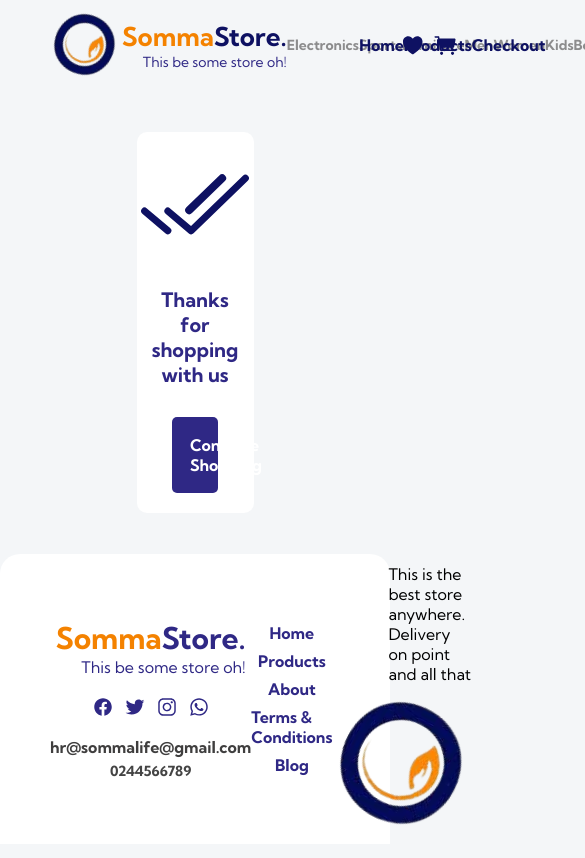
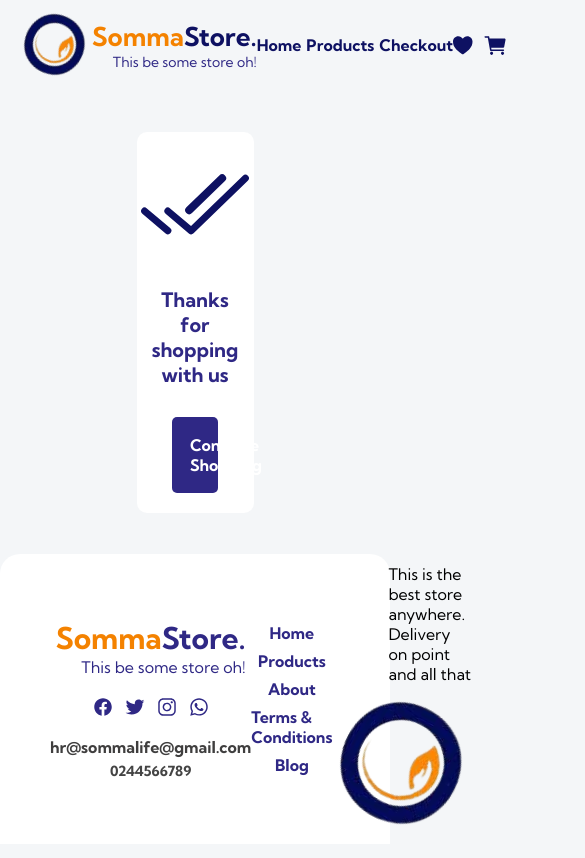
Before and after one commit to mambachristophersteven/frontend-intern-assessment, a React (Vite) app: page /success in a window 390 px wide. Shown: the top 858 px of the page, 585 px wide, since content can reach past the window. Built offline with nearby package versions, Linux system fonts and the light colour scheme.

Commit message:
removed borders

```diff
--- a/src/pages/ProductDetails.jsx
+++ b/src/pages/ProductDetails.jsx
@@ -48,7 +48,7 @@
         </div>
         <div className={styles.bottom}>
           <button className={styles.viewButton}>
-            <a href="/checkout">Add To Cart</a>
+            <a href="/Checkout">Add To Cart</a>
             </button>
         </div>
       </div>
--- a/src/styles/Navbar.module.css
+++ b/src/styles/Navbar.module.css
@@ -44,14 +44,15 @@
     color: rgba(14, 17, 98, 1);
 }
 
-.links{
+/* .links{
     width: 15%;
-}
+} */
 
 .links ul{
     display: flex;
     align-items: center;
     justify-content: space-between;
+    gap: 10px;
 }
 
 .links ul a{
@@ -59,6 +60,7 @@
     color: rgba(14, 17, 98, 1);
     font-family: kumbhBold;
     transition-duration: 0.3s;
+    gap: 5px;
 }
 
 .links ul a:hover{
@@ -66,12 +68,13 @@
 }
 
 
-.categories{
-    width: 25%;
-}
+/* .categories{
+
+} */
 
 .categories ul{
     display: flex;
+    gap: 10px;
     align-items: center;
     justify-content: space-between;
 }
@@ -95,3 +98,27 @@
 .icons img{
     cursor: pointer;
 }
+
+@media screen and (max-width: 1200px){
+    .container{
+        padding: 10px 20px 10px 20px;
+    }
+    .categories ul{
+        gap: 5px;
+    }
+    .links ul{
+        gap: 5px;
+    }
+}
+
+@media screen and (max-width: 1000px){
+    .container{
+        padding: 10px 20px 10px 20px;
+    }
+    .categories{
+        display: none;
+    }
+    .links ul{
+        gap: 5px;
+    }
+}
--- a/src/styles/Product.module.css
+++ b/src/styles/Product.module.css
@@ -2,7 +2,7 @@
     display: flex;
     flex-direction: column;
     width: 25vw;
-    height: 300px;
+    height: 400px;
     margin-bottom: 50px;
     justify-content: space-between;
     align-items: center;
@@ -18,6 +18,11 @@
     width: 100%;
     align-items: center;
     gap: 20px;
+}
+
+.imgContainer{
+    width: 250px;
+    height: 200px;
 }
 
 .productImage{
@@ -80,3 +85,36 @@
 .viewButton:hover{
     background: rgba(14, 17, 98, 0.6);
 }
+
+@media screen and (max-width: 1400px){
+    .container{
+        width: 40vw;
+    }
+    .imgContainer{
+        width: 150px;
+        height: 100px;
+    }
+
+    .productImage{
+        width: 150px;
+        height: 100px;
+        border-radius: 5px;
+    }
+}
+
+@media screen and (max-width: 500px){
+    .container{
+        width: 90vw;
+        height: 300px;
+    }
+    .imgContainer{
+        width: 200px;
+        height: 150px;
+    }
+
+    .productImage{
+        width: 200px;
+        height: 150px;
+        border-radius: 5px;
+    }
+}
```
